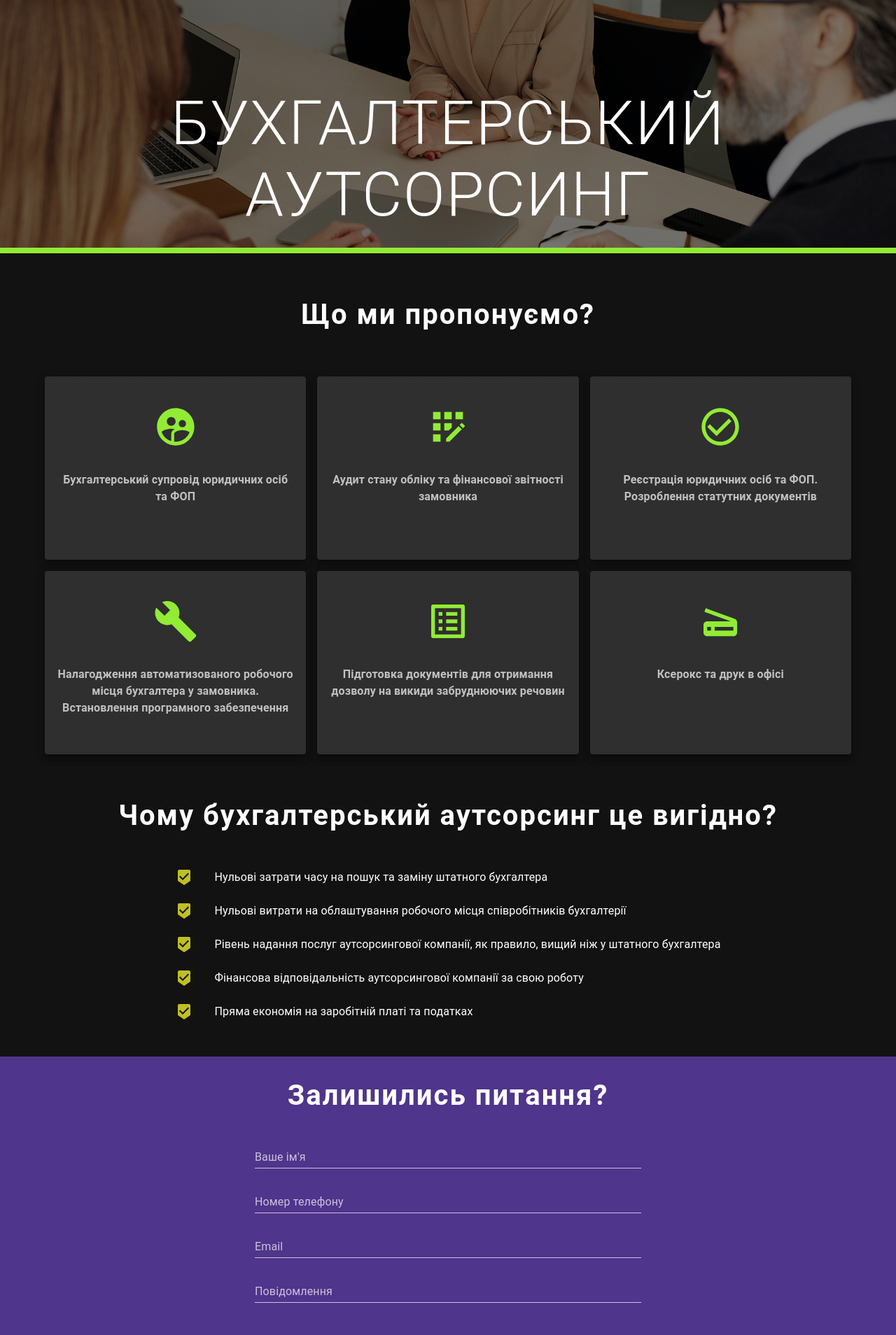
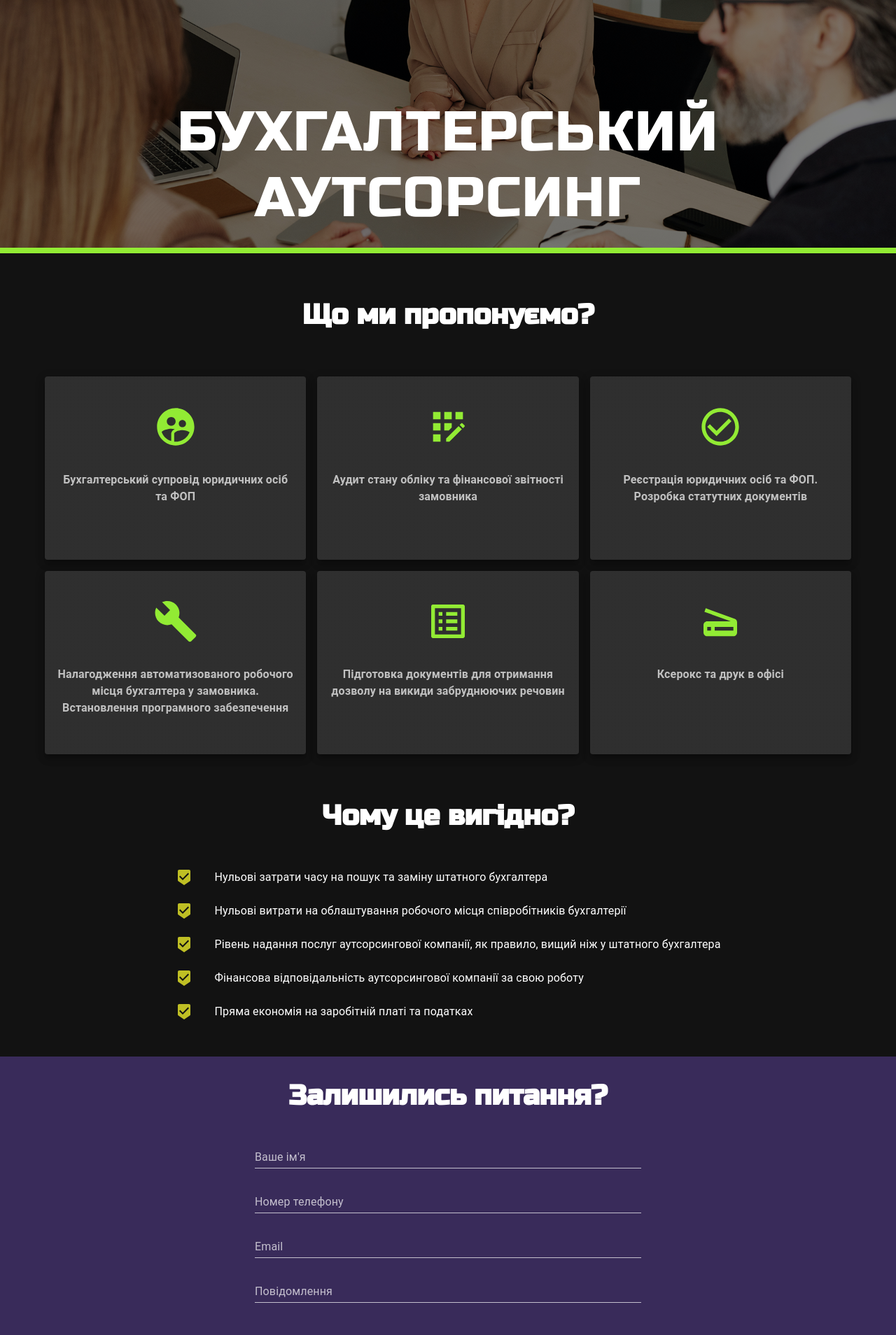
Before and after one commit to tykatyk/yuvels, a Next.js app: page / in a window 1280 px wide. Shown: the part 360-2268 px from the top of the page at 70% size. Built offline with nearby package versions, Linux system fonts and the light colour scheme.

Commit message:
Redraw home page

```diff
--- a/components/Benefits.tsx
+++ b/components/Benefits.tsx
@@ -16,13 +16,13 @@ export default function SelectedListItem() {
           align="center"
           variant="h2"
           sx={{
+            fontFamily: "Russo One, sans-serif",
             fontSize: "2.5rem",
             fontWeight: "700",
             marginBottom: "2rem",
-            letterSpacing: "0.125rem",
           }}
         >
-          Чому бухгалтерський аутсорсинг це вигідно?
+          Чому це вигідно?
         </Typography>
         <Box
           sx={{
--- a/components/ContactUs.tsx
+++ b/components/ContactUs.tsx
@@ -5,14 +5,14 @@ import ContactUsForm from "./ContactUsForm";
 export default function ContactUs() {
   return (
     <section>
-      <div style={{ padding: "2rem 0 4rem 0", background: "#4f358c" }}>
+      <div style={{ padding: "2rem 0 4rem 0", background: "#392b5a" }}>
         <Typography
           align="center"
           variant="h2"
           sx={{
+            fontFamily: "Russo One, sans-serif",
             fontSize: "2.5rem",
             marginBottom: "2rem",
-            letterSpacing: "0.125rem",
             fontWeight: 700,
           }}
         >
--- a/components/ServiceList.tsx
+++ b/components/ServiceList.tsx
@@ -25,10 +25,10 @@ export default function ServiceList() {
           align="center"
           variant="h2"
           sx={{
+            fontFamily: "Russo One, sans-serif",
             fontSize: "2.5rem",
             fontWeight: "700",
             marginBottom: "4rem",
-            letterSpacing: "0.125rem",
           }}
         >
           Що ми пропонуємо?
@@ -47,7 +47,7 @@ export default function ServiceList() {
             </Grid>
             <Grid xs={12} sm={6} md={4}>
               <ServiceListCard
-                text="Реєстрація юридичних осіб та ФОП. Розроблення статутних
+                text="Реєстрація юридичних осіб та ФОП. Розробка статутних
                     документів"
               >
                 <CheckCircleOutlineIcon sx={iconStyles} />
--- a/components/Splash.tsx
+++ b/components/Splash.tsx
@@ -21,9 +21,12 @@ export default function Splash() {
             variant="h1"
             align="center"
             sx={{
+              fontFamily: "Russo One, sans-serif",
               fontSize: {
-                xs: "4.5rem",
-                md: "5.5rem",
+                xs: "2rem",
+                sm: "3rem",
+                md: "4rem",
+                lg: "5rem",
               },
               letterSpacing: "0.1rem",
               textTransform: "uppercase",
```
